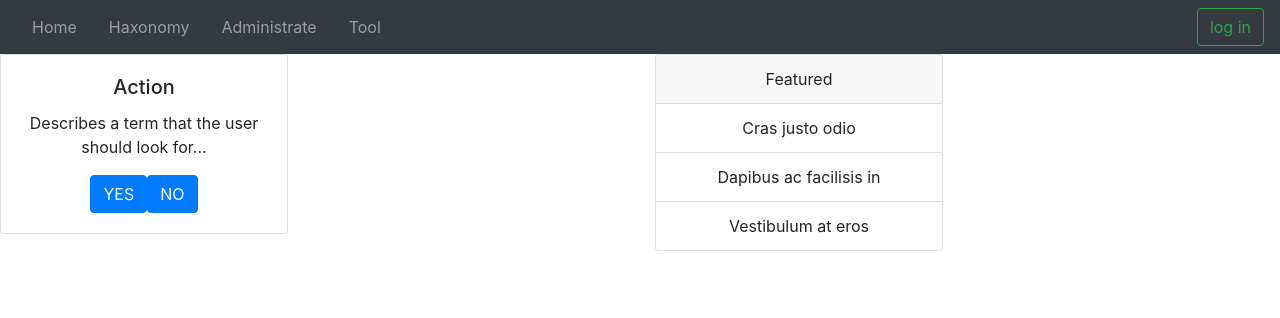
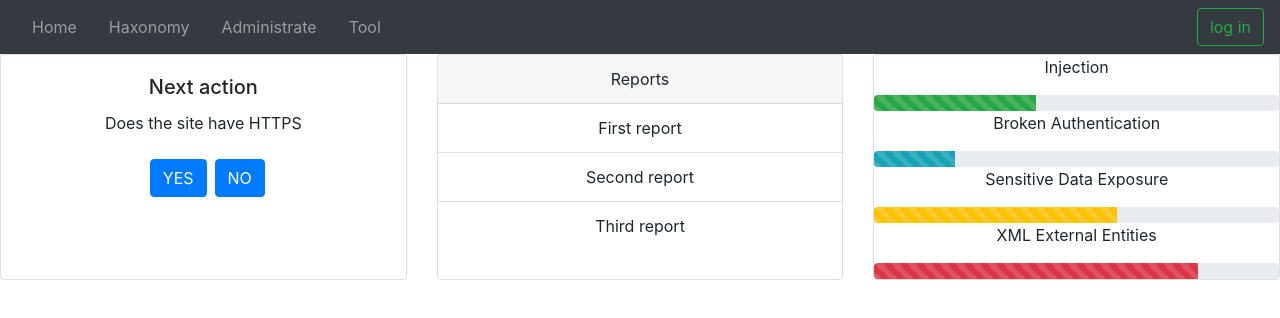
Before and after one commit to fongie/haxonomy-frontend, a React (Create React App) app: page /tool in a window 1280 px wide. Shown: the top 318 px of the page. Built offline with nearby package versions, Linux system fonts and the light colour scheme.

Commit message:
återställde tool designen

```diff
--- a/src/pages/Tool.js
+++ b/src/pages/Tool.js
@@ -4,6 +4,9 @@ import {Row, Col} from "react-bootstrap";
 import Card from 'react-bootstrap/Card';
 import Button from 'react-bootstrap/Button';
 import ListGroup from 'react-bootstrap/ListGroup';
+import CardColumns from 'react-bootstrap/CardColumns'
+import CardDeck from 'react-bootstrap/CardDeck'
+import ProgressBar from 'react-bootstrap/ProgressBar'
 
 /**
  * UI for the tool that guides the user through the search for web vulnerabilities
@@ -20,32 +23,36 @@ class Tool extends Component{
 
     render() {
         return (
-            <div>
-                <Row>
-                    <Col>
-                        <Card style={{ width: '18rem' }}>
+            <CardDeck>
+                <Card style={{width: '45vw'}}>
                     <Card.Body>
-                                <Card.Title>Action</Card.Title>
+                        <Card.Title>Next action</Card.Title>
                         <Card.Text>
-                                    Describes a term that the user should look for...
+                            Does the site have HTTPS
                         </Card.Text>
-                                <Button variant="primary">YES</Button>
+                        <Button variant="primary" style={{margin:'0.5em'}}>YES</Button>
                         <Button variant="primary">NO</Button>
                     </Card.Body>
                 </Card>
-                    </Col>
-                    <Col>
-                        <Card style={{ width: '18rem' }}>
-                            <Card.Header>Featured</Card.Header>
+                <Card style={{width: '18rem'}}>
+                    <Card.Header>Reports</Card.Header>
                     <ListGroup variant="flush">
-                                <ListGroup.Item>Cras justo odio</ListGroup.Item>
-                                <ListGroup.Item>Dapibus ac facilisis in</ListGroup.Item>
-                                <ListGroup.Item>Vestibulum at eros</ListGroup.Item>
+                        <ListGroup.Item>First report</ListGroup.Item>
+                        <ListGroup.Item>Second report</ListGroup.Item>
+                        <ListGroup.Item>Third report</ListGroup.Item>
                     </ListGroup>
                 </Card>
-                    </Col>
-                </Row>
-            </div>
+                <Card>
+                    <p>Injection</p>
+                    <ProgressBar striped variant="success" now={40}/>
+                    <p>Broken Authentication</p>
+                    <ProgressBar striped variant="info" now={20}/>
+                    <p>Sensitive Data Exposure</p>
+                    <ProgressBar striped variant="warning" now={60}/>
+                    <p>XML External Entities</p>
+                    <ProgressBar striped variant="danger" now={80}/>
+                </Card>
+            </CardDeck>
         )
     }
 
```
Lines whose indentation alone changed are shown as unchanged.
